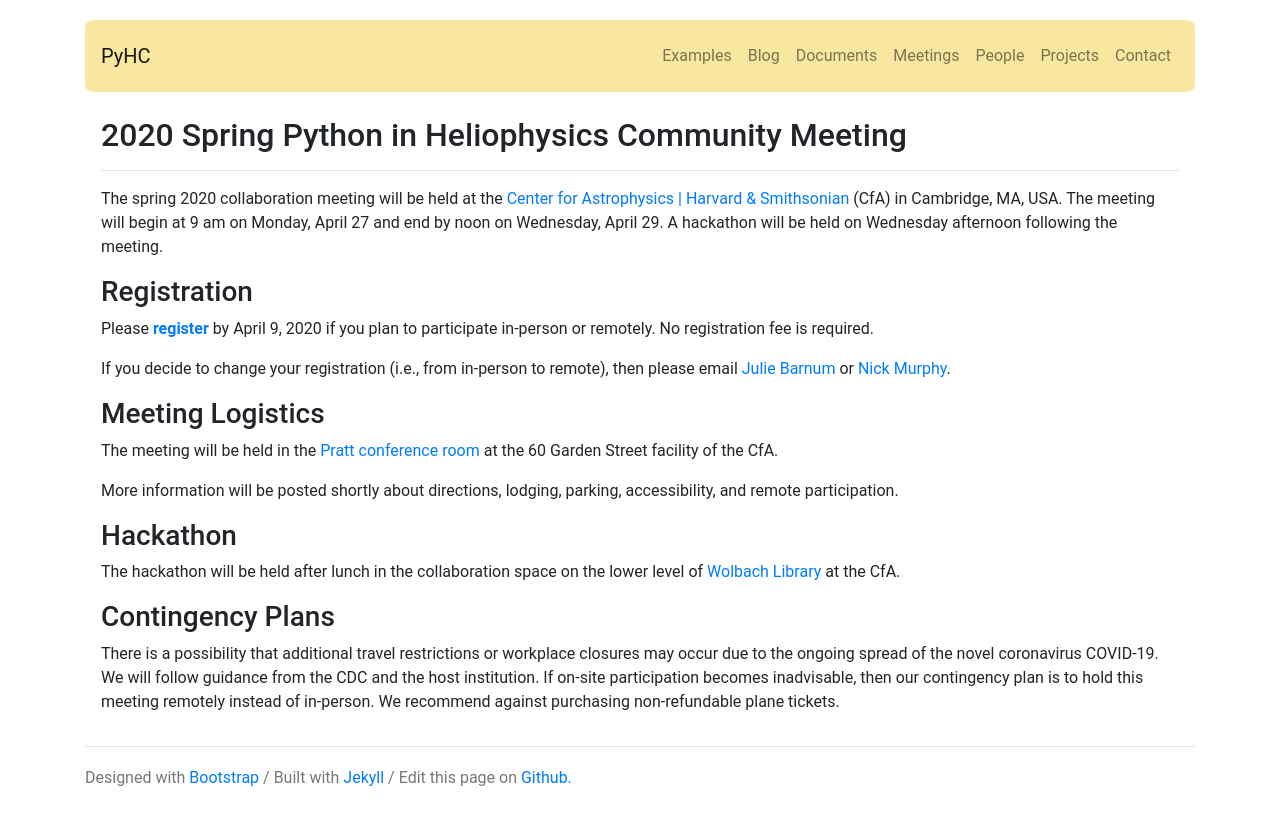
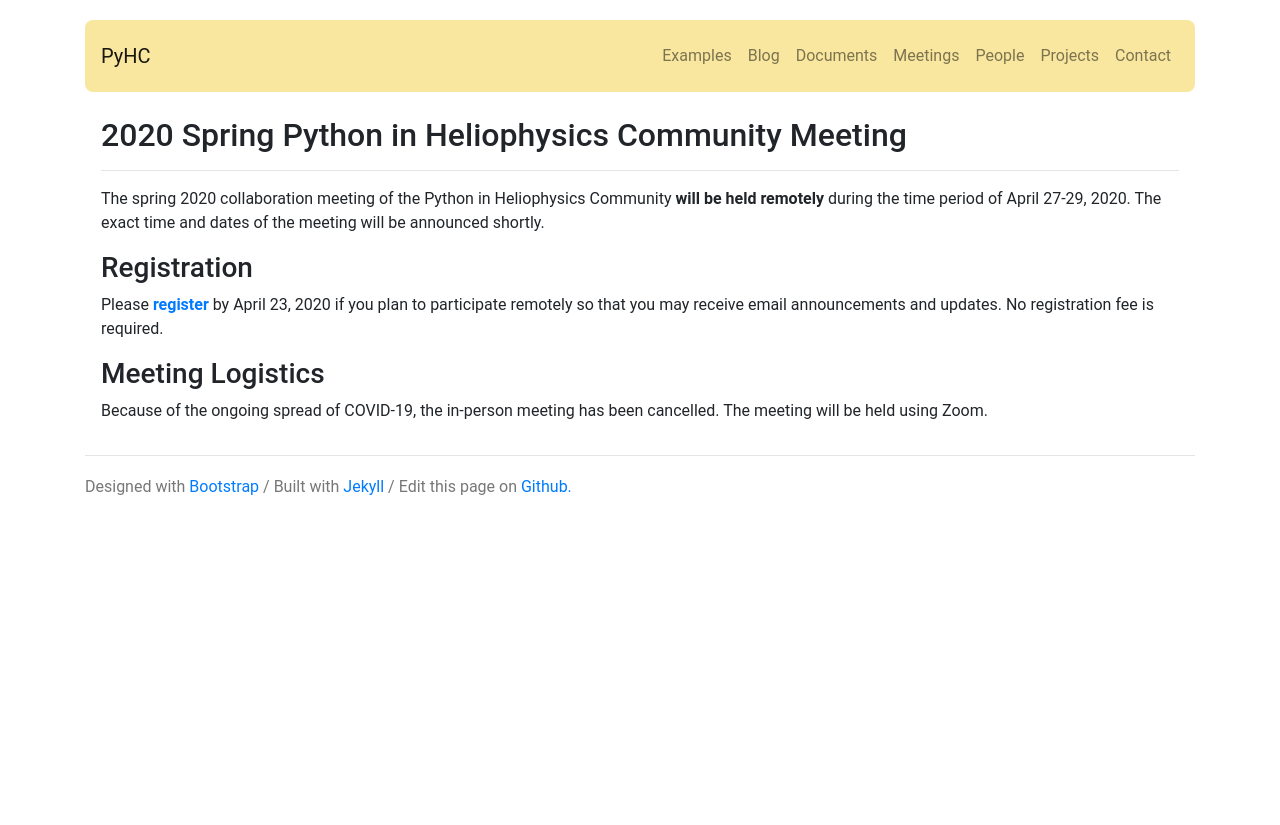
Before and after one commit to heliophysicsPy/heliophysicsPy.github.io, a Jekyll site: the page built from _pages/meetings/april2020.md, in a window 1280 px wide. Shown: the top 825 px of the page. Built offline with Jekyll 4.4.1, drawn with Linux system fonts in a browser that asks for light colours; nearby versions of some CDN libraries.

Commit message:
Cancel in-person meeting

```diff
--- a/_pages/meetings/april2020.md
+++ b/_pages/meetings/april2020.md
@@ -5,24 +5,12 @@ permalink: /meetings/april2020/
 exclude: true
 ---
 
-The spring 2020 collaboration meeting will be held at the [Center for Astrophysics \| Harvard & Smithsonian](https://www.cfa.harvard.edu/) (CfA) in Cambridge, MA, USA. The meeting will begin at 9 am on Monday, April 27 and end by noon on Wednesday, April 29.  A hackathon will be held on Wednesday afternoon following the meeting.
+The spring 2020 collaboration meeting of the Python in Heliophysics Community **will be held remotely** during the time period of April 27-29, 2020.  The exact time and dates of the meeting will be announced shortly.
 
 ### Registration
 
-Please [**register**](https://forms.gle/fYxWXWccyTZxnVUH9) by April 9, 2020 if you plan to participate in-person or remotely.  No registration fee is required.
-
-If you decide to change your registration (i.e., from in-person to remote), then please email [Julie Barnum](mailto:Julie.Barnum@lasp.colorado.edu) or [Nick Murphy](mailto:namurphy@cfa.harvard.edu).
+Please [**register**](https://forms.gle/fYxWXWccyTZxnVUH9) by April 23, 2020 if you plan to participate remotely so that you may receive email announcements and updates.  No registration fee is required.
 
 ### Meeting Logistics
 
-The meeting will be held in the [Pratt conference room](https://www.google.com/maps/place/Pratt+Conference+Room/@42.3816003,-71.129812,17z/data=!3m1!4b1!4m5!3m4!1s0x89e3776c9a37dc8b:0x5c1ff50edb096c08!8m2!3d42.3816003!4d-71.1276233) at the 60 Garden Street facility of the CfA.
-
-More information will be posted shortly about directions, lodging, parking, accessibility, and remote participation.
-
-### Hackathon
-
-The hackathon will be held after lunch in the collaboration space on the lower level of [Wolbach Library](https://library.cfa.harvard.edu/) at the CfA.
-
-### Contingency Plans
-
-There is a possibility that additional travel restrictions or workplace closures may occur due to the ongoing spread of the novel coronavirus COVID-19.  We will follow guidance from the CDC and the host institution.  If on-site participation becomes inadvisable, then our contingency plan is to hold this meeting remotely instead of in-person. We recommend against purchasing non-refundable plane tickets.
+Because of the ongoing spread of COVID-19, the in-person meeting has been cancelled.  The meeting will be held using Zoom.
```
Also changed, not shown: _pages/meetings.md (+4 -2 lines).
